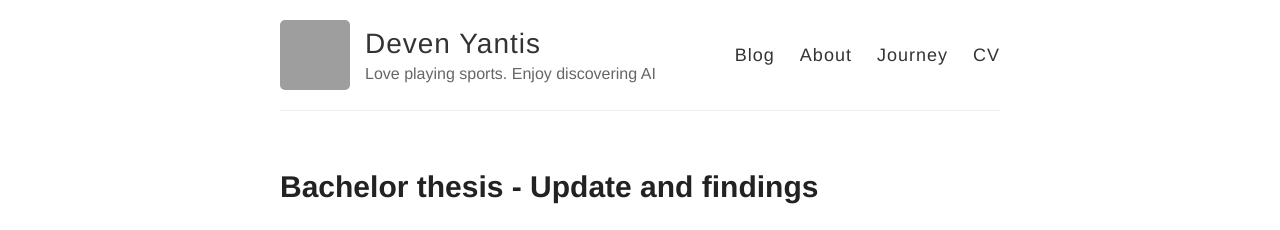
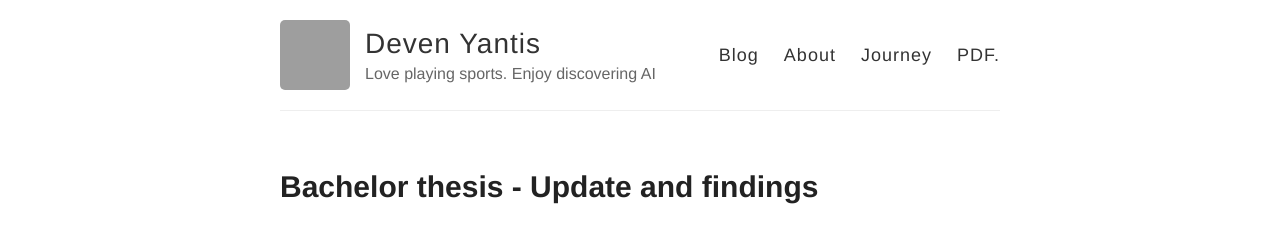
Before and after one commit to devennn/devennn.github.io, a Jekyll site: the page built from index.html, in a window 1280 px wide. Shown: the top 230 px of the page. Built offline with Jekyll 4.4.1, drawn with Linux system fonts in a browser that asks for light colours; grey boxes are pictures that could not be loaded.

Commit message:
Update default.html

```diff
--- a/_layouts/default.html
+++ b/_layouts/default.html
@@ -30,7 +30,7 @@
             <a href="{{ site.baseurl }}/">Blog</a>
             <a href="{{ site.baseurl }}/about">About</a>
             <a href="{{ site.baseurl }}/journey">Journey</a>
-            <a href=https://docs.google.com/document/d/1nYvHWfR086t23pyYYqbduPhYwKpV-M90sGs35YxDBUE/edit?usp=sharing>CV</a>
+            <a href="{{ site.baseurl }}/resume.pdf" target="_blank">PDF.</a>
           </nav>
         </header>
       </div>
```
